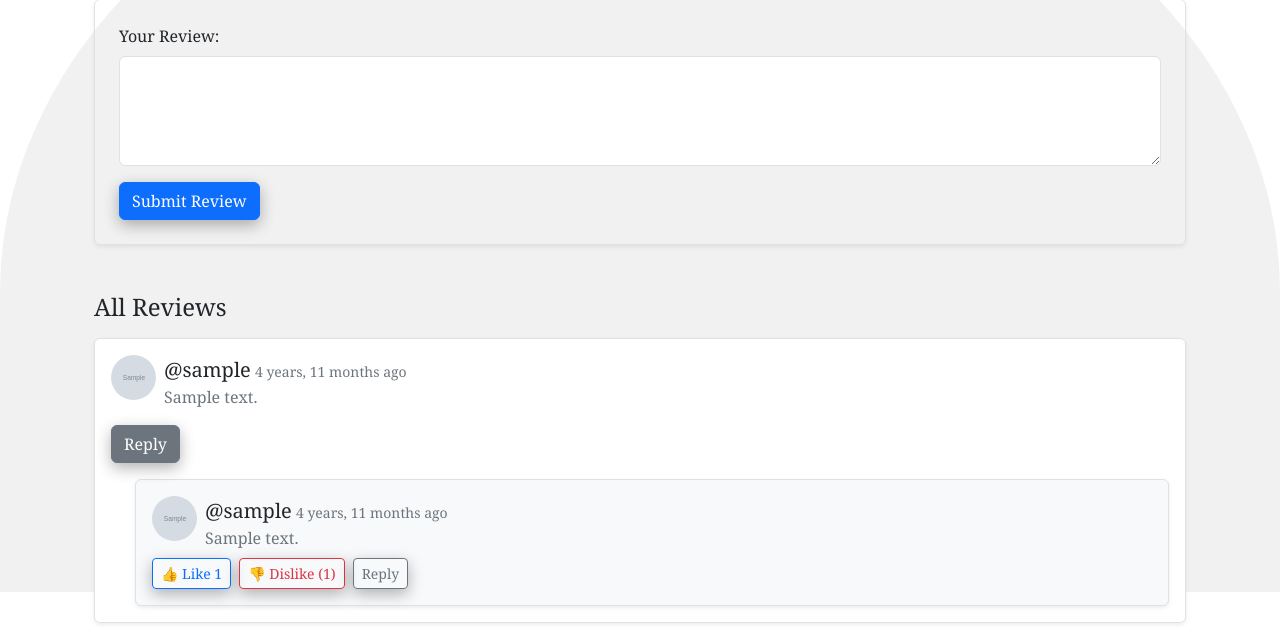
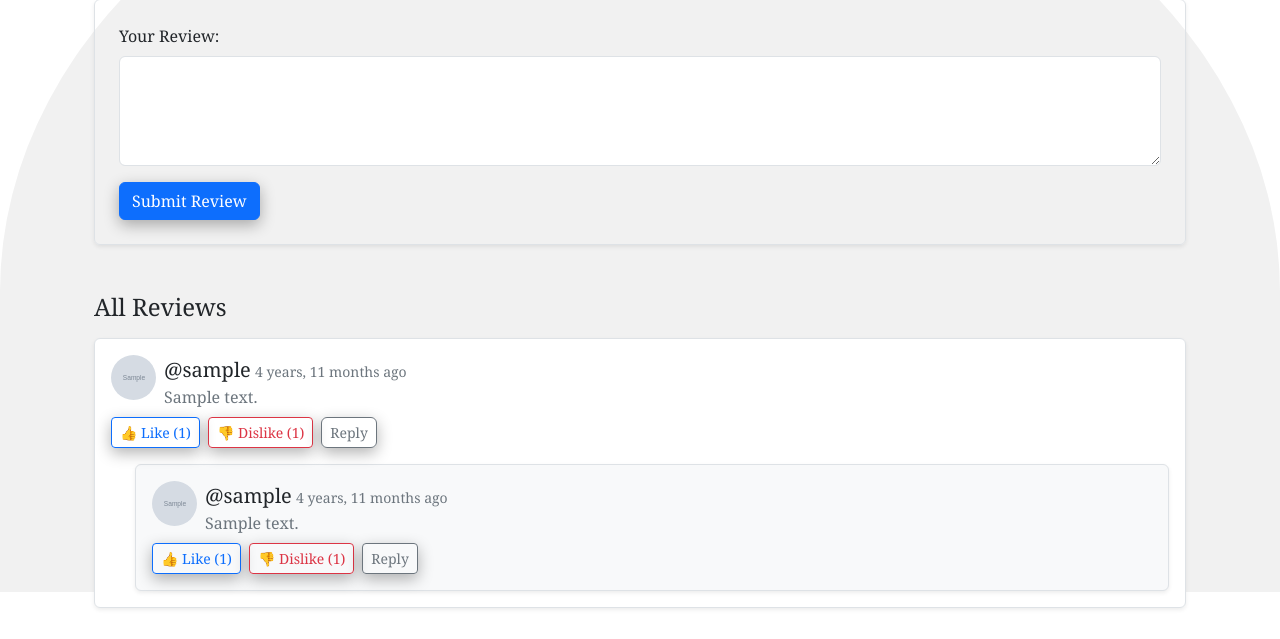
Before and after one commit to hariharen1996/jobsphere, a Django app: page /company_reviews/1/ in a window 1280 px wide. Shown: the part 208-847 px from the top of the page. After the commit the page ends 817 px from the top, so only its background shows below. Run offline with Django 5.2, Linux system fonts and the light colour scheme; a user stored in the database is signed in; tables that the repository leaves empty hold one stand-in row (values such as "Sample post"); grey boxes marked "Sample" are stand-in pictures; some libraries are stand-ins or nearby versions.

Commit message:
feat: add likes/dislike field in review model
refactor: update company_reviews view for review likes/dislike functionality and update ui

```diff
--- a/jobs/models.py
+++ b/jobs/models.py
@@ -160,6 +160,11 @@ class Review(models.Model):
     applicant = models.ForeignKey(CustomUser,on_delete=models.CASCADE)
     content = models.TextField()
     created_at = models.DateTimeField(auto_now_add=True)
+    likes = models.PositiveIntegerField(default=0)
+    dislikes = models.PositiveIntegerField(default=0)
+
+    def get_users_reaction(self, user):
+        return self.reactions.filter(user=user).first()
 
     def __str__(self):
         return f"Review by {self.applicant.username} for {self.employer.company_name}"
@@ -187,9 +192,14 @@ class UserReactions(models.Model):
         ('dislike','Dislike')
     ]
 
-    reply = models.ForeignKey(Reply,on_delete=models.CASCADE,related_name='reactions')
+    reply = models.ForeignKey(Reply, on_delete=models.CASCADE, related_name='reactions', null=True, blank=True)
+    review = models.ForeignKey(Review, on_delete=models.CASCADE, related_name='reactions', null=True, blank=True)
     user = models.ForeignKey(CustomUser,on_delete=models.CASCADE)
     reaction = models.CharField(max_length=7,choices=REACTION_CHOICES)
 
     def __str__(self):
-        return f'{self.user.username} reacted with {self.reaction} to a reply'
+        if self.reply:
+            return f'{self.user.username} reacted with {self.reaction} to a reply'
+        elif self.review:
+            return f'{self.user.username} reacted with {self.reaction} to a review'
+        return f'{self.user.username} reacted with {self.reaction}'
--- a/jobs/templates/jobs/company_reviews.html
+++ b/jobs/templates/jobs/company_reviews.html
@@ -21,6 +21,7 @@
         <div class="mt-5">
             <h4 class="mb-3">All Reviews</h4>
 
+        {% if comments %}
             {% for comment in comments %}
             <div class="border bg-white p-3 mb-3 rounded shadow-sm">
                 <div class="d-flex gap-2 m-0">
@@ -34,6 +35,25 @@
                     </div>
                 </div>
 
+                <div class="d-flex gap-2 flex-wrap mt-2">
+                    <form method="POST" action="{% url 'company_reviews' employer_id=employer.id %}">
+                        {% csrf_token %}
+                        <button type="submit" class="btn btn-sm btn-outline-primary" name="like_review">
+                            👍 Like ({{ comment.likes }})
+                        </button>
+                        <input type="hidden" name="review_id" value="{{ comment.id }}">
+                    </form>
+
+                    <form method="POST" action="{% url 'company_reviews' employer_id=employer.id %}">
+                        {% csrf_token %}
+                        <button type="submit" name="dislike_review" class="btn btn-sm btn-outline-danger">
+                            👎 Dislike ({{ comment.dislikes }})
+                        </button>
+                        <input type="hidden" name="review_id" value="{{ comment.id }}">
+                    </form>
+                    <button type="button" class="btn btn-sm btn-outline-secondary rounded reply-btn" data-id="{{ comment.id }}">Reply</button>
+                </div>
+
                 <form method="POST" class="mt-3 d-none" id="reply-form-{{ comment.id }}">
                     {% csrf_token %}
                     <input type="hidden" name="comment_id" value="{{ comment.id }}">
@@ -45,11 +65,8 @@
                     <button type="submit" name="reply_comment" class="btn btn-sm btn-outline-secondary">Comment</button>
                 </form>
 
-                <div class="d-flex gap-2 mt-3">
-                    <button type="button" class="btn btn-secondary rounded reply-btn" data-id="{{ comment.id }}">Reply</button>
-                </div>
 
-                 <div class="ms-sm-4">
+                <div class="ms-sm-4">
                     {% for reply in replies %}
                         {% if reply.comment == comment %}
                             <div class="mt-3 p-3 border rounded shadow-sm bg-light">
@@ -75,7 +92,7 @@
                                     <form method="POST" action="{% url 'company_reviews' employer_id=employer.id %}">
                                         {% csrf_token %}
                                         <button type="submit" class="btn btn-sm btn-outline-primary" name="like_reply">
-                                            👍 Like {{ reply.likes }}
+                                            👍 Like ({{ reply.likes }})
                                         </button>
                                         <input type="hidden" name="reply_id" value="{{ reply.id }}">
                                     </form>
@@ -89,7 +106,6 @@
                                     </form>
                                     <button type="button" class="btn btn-sm btn-outline-secondary reply-btn" data-id="nested-{{ reply.id }}">Reply</button>
                                 </div>
-
 
                                 <form method="POST" class="mt-3 d-none nested-reply-form-{{ reply.id }}" id="reply-form-nested-{{ reply.id }}">
                                     {% csrf_token %}
@@ -108,6 +124,9 @@
                 </div>
             </div>
             {% endfor %}
+        {% else %}
+            No revews yet.
+        {% endif %}
         </div>
     </div>
 </main>
--- a/jobs/views.py
+++ b/jobs/views.py
@@ -538,6 +538,41 @@ def company_reviews(request, employer_id):
 
             reply.save()
 
+        elif 'like_review' in request.POST or 'dislike_review' in request.POST:
+            review_id = int(request.POST.get('review_id'))
+            reaction_type = 'like' if 'like_review' in request.POST else 'dislike'
+            review = get_object_or_404(Review, id=review_id)
+
+            user_reaction = review.get_users_reaction(request.user)
+
+            if user_reaction:
+                if user_reaction.reaction == reaction_type:
+                    user_reaction.delete()
+                    if reaction_type == 'like':
+                        review.likes -= 1
+                    elif reaction_type == 'dislike':
+                        review.dislikes -= 1
+                else:
+                    user_reaction.reaction = reaction_type
+                    user_reaction.save()
+
+                    if reaction_type == 'like':
+                        review.likes += 1
+                        if review.dislikes > 0:
+                            review.dislikes -= 1
+                    elif reaction_type == 'dislike':
+                        review.dislikes += 1
+                        if review.likes > 0:
+                            review.likes -= 1
+            else:
+                UserReactions.objects.create(review=review, user=request.user, reaction=reaction_type)
+                if reaction_type == 'like':
+                    review.likes += 1
+                elif reaction_type == 'dislike':
+                    review.dislikes += 1
+
+            review.save()
+
     context = {
         'employer': employer,
         'comments': comments,
```
Also changed, not shown: jobs/migrations/0031_review_dislikes_review_likes_userreactions_review_and_more.py (added).
